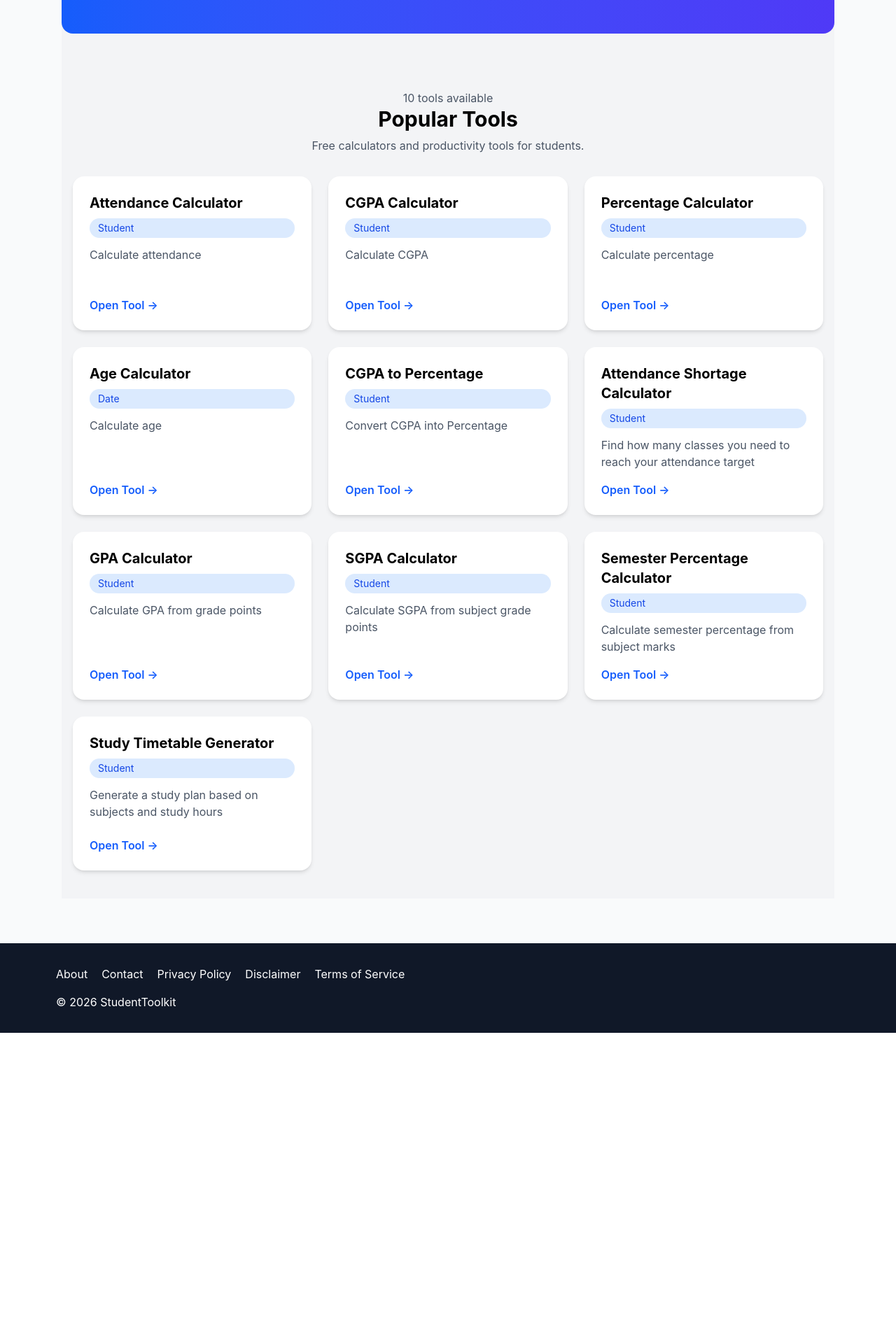
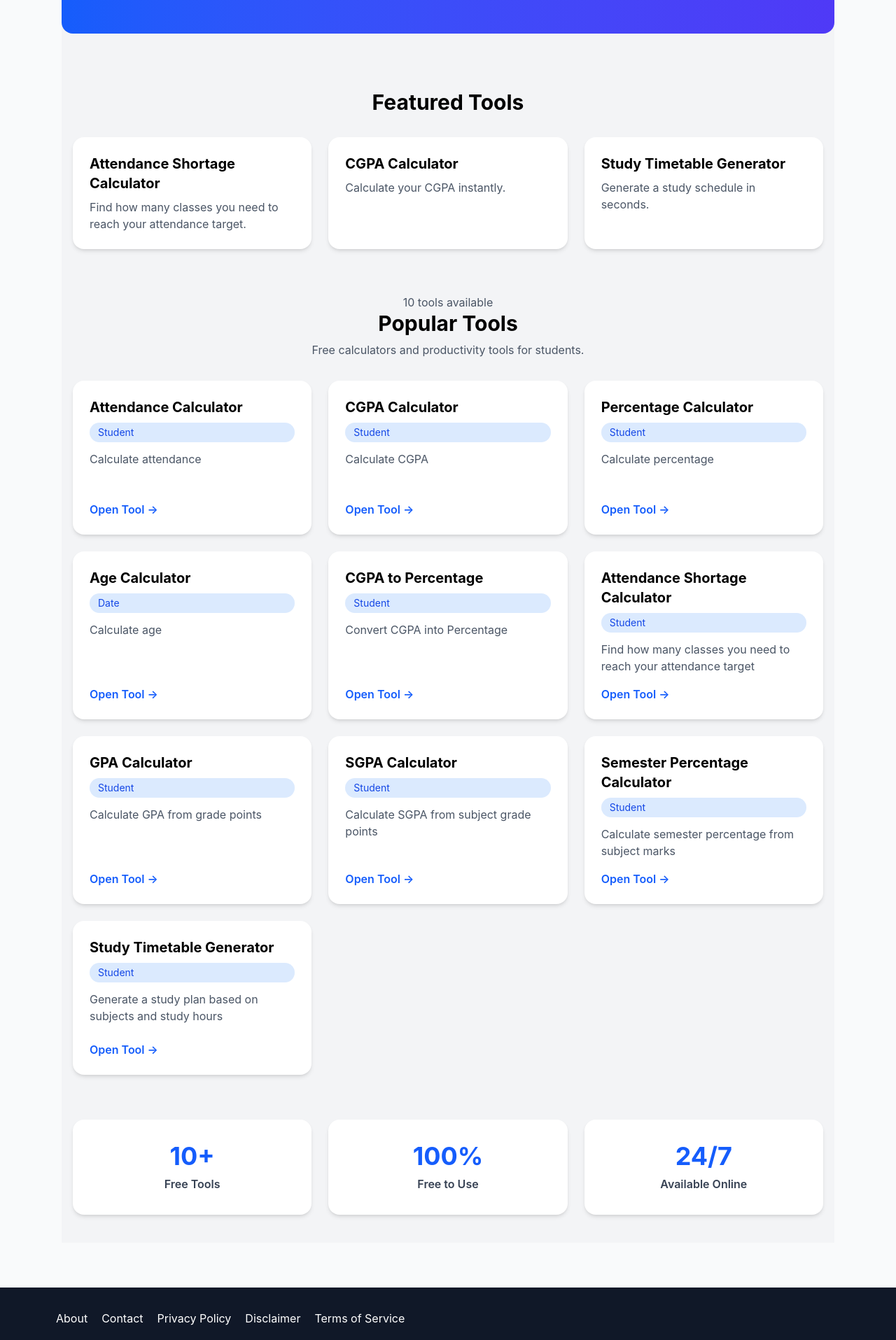
Before and after one commit to Rohith-216/student-toolkit, a React (Vite) app: page / in a window 1280 px wide. Shown: the part 320-2235 px from the top of the page at 70% size. Before the commit the page ends 1796 px from the top, so only its background shows below. Built offline with nearby package versions, Linux system fonts and the light colour scheme.

Commit message:
feat: improve homepage with featured tools and stats sections

```diff
--- a/src/pages/AttendanceCalculator.jsx
+++ b/src/pages/AttendanceCalculator.jsx
@@ -45,7 +45,7 @@ export default function AttendanceCalculator() {
 
           <button
             onClick={calculate}
-            className="bg-black text-white px-5 py-3 rounded"
+            className="bg-blue-600 text-white px-5 py-3 rounded"
           >
             Calculate
           </button>
@@ -56,6 +56,27 @@ export default function AttendanceCalculator() {
             </div>
           )}
         </div>
+
+        <div className="mt-10 bg-white rounded-2xl shadow-lg p-8">
+          <h2 className="text-2xl font-bold mb-4">
+            How to Calculate Attendance Percentage?
+          </h2>
+
+          <p className="mb-4">
+            Attendance percentage is calculated by dividing
+            the number of classes attended by the total
+            number of classes conducted.
+          </p>
+
+          <div className="bg-gray-100 p-4 rounded-xl">
+            Attendance % = (Classes Attended ÷ Total Classes) × 100
+          </div>
+
+          <p className="mt-4">
+            Example: If you attended 45 classes out of 50,
+            your attendance percentage is 90%.
+          </p>
+        </div>
       </Layout>
     </>
   );
--- a/src/pages/AttendanceShortageCalculator.jsx
+++ b/src/pages/AttendanceShortageCalculator.jsx
@@ -72,6 +72,25 @@ export default function AttendanceShortageCalculator() {
               </div>
             )}
           </div>
+          <div className="mt-10 bg-white rounded-2xl shadow-lg p-8">
+            <h2 className="text-2xl font-bold mb-4">
+              About Attendance Shortage Calculator
+            </h2>
+
+            <p className="mb-4">
+              This calculator helps you determine how many more classes you need to attend
+              to reach your desired attendance percentage.
+            </p>
+
+            <div className="bg-gray-100 p-4 rounded-xl font-semibold">
+              Classes Needed = (Required % × Total Classes - 100 × Classes Attended) ÷ (100 - Required %)
+            </div>
+
+            <p className="mt-4">
+              Example: If you attended 30 classes out of 50 and need 75% attendance,
+              you need to attend 5 more classes.
+            </p>
+          </div>
         </div>
       </Layout>
     </>
--- a/src/pages/CGPACalculator.jsx
+++ b/src/pages/CGPACalculator.jsx
@@ -38,7 +38,7 @@ export default function CGPACalculator() {
 
       <button
         onClick={calculate}
-        className="bg-black text-white px-5 py-3 rounded"
+        className="bg-blue-600 text-white px-5 py-3 rounded"
       >
         Calculate
       </button>
@@ -48,6 +48,25 @@ export default function CGPACalculator() {
           CGPA: {cgpa}
         </h2>
       )}
+      <div className="mt-10 bg-white rounded-2xl shadow-lg p-8">
+        <h2 className="text-2xl font-bold mb-4">
+          What is CGPA?
+        </h2>
+
+        <p className="mb-4">
+          CGPA (Cumulative Grade Point Average) is the average
+          of grade points obtained across all semesters or subjects.
+        </p>
+
+        <div className="bg-gray-100 p-4 rounded-xl font-semibold">
+          CGPA = Sum of Grade Points ÷ Number of Subjects
+        </div>
+
+        <p className="mt-4">
+          Example: If your grade points are 8, 9, 7, 10 and 8,
+          your CGPA is 8.4.
+        </p>
+      </div>
     </Layout>
   );
 }
--- a/src/pages/CGPAToPercentage.jsx
+++ b/src/pages/CGPAToPercentage.jsx
@@ -43,6 +43,24 @@ export default function CGPAToPercentage() {
           </div>
         )}
       </div>
+      <div className="mt-10 bg-white rounded-2xl shadow-lg p-8">
+        <h2 className="text-2xl font-bold mb-4">
+          How to Convert CGPA to Percentage?
+        </h2>
+
+        <p className="mb-4">
+          Percentage can be calculated from CGPA by multiplying it with a conversion
+          factor. Most universities use 9.5 as the conversion factor.
+        </p>
+
+        <div className="bg-gray-100 p-4 rounded-xl font-semibold">
+          Percentage = CGPA × 9.5
+        </div>
+
+        <p className="mt-4">
+          Example: If your CGPA is 8.5, your percentage is 80.75%.
+        </p>
+      </div>
     </Layout>
   );
 }
--- a/src/pages/GPACalculator.jsx
+++ b/src/pages/GPACalculator.jsx
@@ -57,7 +57,25 @@ export default function GPACalculator() {
               GPA: {gpa}
             </div>
           )}
+        </div>
+        <div className="mt-10 bg-white rounded-2xl shadow-lg p-8">
+          <h2 className="text-2xl font-bold mb-4">
+            What is GPA?
+          </h2>
 
+          <p className="mb-4">
+            GPA (Grade Point Average) is the average of all grade points
+            obtained in all subjects or courses taken during a semester or degree.
+          </p>
+
+          <div className="bg-gray-100 p-4 rounded-xl font-semibold">
+            GPA = Sum of Grade Points ÷ Number of Subjects
+          </div>
+
+          <p className="mt-4">
+            Example: If your grade points are 8, 9, 7, and 10,
+            your GPA is 8.5.
+          </p>
         </div>
       </div>
     </Layout>
--- a/src/pages/Home.jsx
+++ b/src/pages/Home.jsx
@@ -42,6 +42,54 @@ export default function Home() {
         </div>
 
         <div className="max-w-6xl mx-auto px-4 py-10">
+          {/* Featured Tools Section */}
+          <div className="mb-16">
+            <div className="text-center mb-8">
+              <h2 className="text-3xl font-bold">
+                Featured Tools
+              </h2>
+            </div>
+
+            <div className="grid md:grid-cols-3 gap-6">
+              <Link
+                to="/attendance-shortage-calculator"
+                className="bg-white rounded-2xl p-6 shadow-md hover:shadow-xl hover:-translate-y-1 transition duration-300"
+              >
+                <h3 className="font-bold text-xl mb-2">
+                  Attendance Shortage Calculator
+                </h3>
+                <p className="text-gray-600">
+                  Find how many classes you need to reach your attendance target.
+                </p>
+              </Link>
+
+              <Link
+                to="/cgpa-calculator"
+                className="bg-white rounded-2xl p-6 shadow-md hover:shadow-xl hover:-translate-y-1 transition duration-300"
+              >
+                <h3 className="font-bold text-xl mb-2">
+                  CGPA Calculator
+                </h3>
+                <p className="text-gray-600">
+                  Calculate your CGPA instantly.
+                </p>
+              </Link>
+
+              <Link
+                to="/study-timetable-generator"
+                className="bg-white rounded-2xl p-6 shadow-md hover:shadow-xl hover:-translate-y-1 transition duration-300"
+              >
+                <h3 className="font-bold text-xl mb-2">
+                  Study Timetable Generator
+                </h3>
+                <p className="text-gray-600">
+                  Generate a study schedule in seconds.
+                </p>
+              </Link>
+            </div>
+          </div>
+
+          {/* Popular Tools Section */}
           <div className="text-center mb-8">
             <p className="text-gray-600">
               {filteredTools.length} tools available
@@ -82,6 +130,36 @@ export default function Home() {
               </Link>
             ))}
           </div>
+
+          {/* Stats Section */}
+          <div className="mt-16 grid md:grid-cols-3 gap-6">
+            <div className="bg-white rounded-2xl p-8 shadow-md text-center">
+              <h3 className="text-4xl font-bold text-blue-600 mb-2">
+                10+
+              </h3>
+              <p className="text-gray-700 font-semibold">
+                Free Tools
+              </p>
+            </div>
+
+            <div className="bg-white rounded-2xl p-8 shadow-md text-center">
+              <h3 className="text-4xl font-bold text-blue-600 mb-2">
+                100%
+              </h3>
+              <p className="text-gray-700 font-semibold">
+                Free to Use
+              </p>
+            </div>
+
+            <div className="bg-white rounded-2xl p-8 shadow-md text-center">
+              <h3 className="text-4xl font-bold text-blue-600 mb-2">
+                24/7
+              </h3>
+              <p className="text-gray-700 font-semibold">
+                Available Online
+              </p>
+            </div>
+          </div>
         </div>
       </div>
     </Layout>
--- a/src/pages/SGPACalculator.jsx
+++ b/src/pages/SGPACalculator.jsx
@@ -1,5 +1,6 @@
 import { useState } from "react";
 import Layout from "../components/Layout";
+import { Helmet } from "react-helmet-async";
 
 export default function SGPACalculator() {
   const [grades, setGrades] = useState("");
@@ -22,6 +23,13 @@ export default function SGPACalculator() {
 
   return (
     <Layout title="SGPA Calculator">
+      <Helmet>
+        <title>SGPA Calculator | StudentToolkit</title>
+        <meta
+          name="description"
+          content="Free SGPA calculator for students."
+        />
+      </Helmet>
       <div className="max-w-3xl mx-auto">
         <div className="bg-white rounded-2xl shadow-lg p-8">
           <input
@@ -45,6 +53,25 @@ export default function SGPACalculator() {
             </div>
           )}
         </div>
+        <div className="mt-10 bg-white rounded-2xl shadow-lg p-8">
+          <h2 className="text-2xl font-bold mb-4">
+            What is SGPA?
+          </h2>
+
+          <p className="mb-4">
+            SGPA (Semester Grade Point Average) is the average of grade points
+            obtained in all subjects taken during a particular semester.
+          </p>
+
+          <div className="bg-gray-100 p-4 rounded-xl font-semibold">
+            SGPA = Sum of Grade Points ÷ Number of Subjects
+          </div>
+
+          <p className="mt-4">
+            Example: If your grade points for a semester are 8, 9, 7, 10 and 8,
+            your SGPA is 8.4.
+          </p>
+        </div>
       </div>
     </Layout>
   );
--- a/src/pages/StudyTimetableGenerator.jsx
+++ b/src/pages/StudyTimetableGenerator.jsx
@@ -1,5 +1,6 @@
 import { useState } from "react";
 import Layout from "../components/Layout";
+import { Helmet } from "react-helmet-async";
 
 export default function StudyTimetableGenerator() {
   const [subjects, setSubjects] = useState("");
@@ -30,6 +31,13 @@ export default function StudyTimetableGenerator() {
 
   return (
     <Layout title="Study Timetable Generator">
+      <Helmet>
+        <title>Study Timetable Generator | StudentToolkit</title>
+        <meta
+          name="description"
+          content="Free study timetable generator for students to organize study hours."
+        />
+      </Helmet>
       <div className="max-w-3xl mx-auto">
         <div className="bg-white rounded-2xl shadow-lg p-8">
 
@@ -75,6 +83,25 @@ export default function StudyTimetableGenerator() {
           )}
 
         </div>
+        <div className="mt-10 bg-white rounded-2xl shadow-lg p-8">
+          <h2 className="text-2xl font-bold mb-4">
+            Why Use a Study Timetable?
+          </h2>
+
+          <p className="mb-4">
+            A well-planned study timetable helps you manage your time effectively,
+            ensures you cover all subjects equally, and prevents last-minute cramming.
+          </p>
+
+          <div className="bg-gray-100 p-4 rounded-xl font-semibold">
+            Hours per Subject = Total Study Hours ÷ Number of Subjects
+          </div>
+
+          <p className="mt-4">
+            Example: If you study for 5 hours daily and have 5 subjects,
+            you should allocate 1 hour to each subject.
+          </p>
+        </div>
       </div>
     </Layout>
   );
```
Also changed, not shown: src/pages/PercentageCalculator.jsx (+23 -4 lines), src/pages/SemesterPercentageCalculator.jsx (+26 -0 lines).
